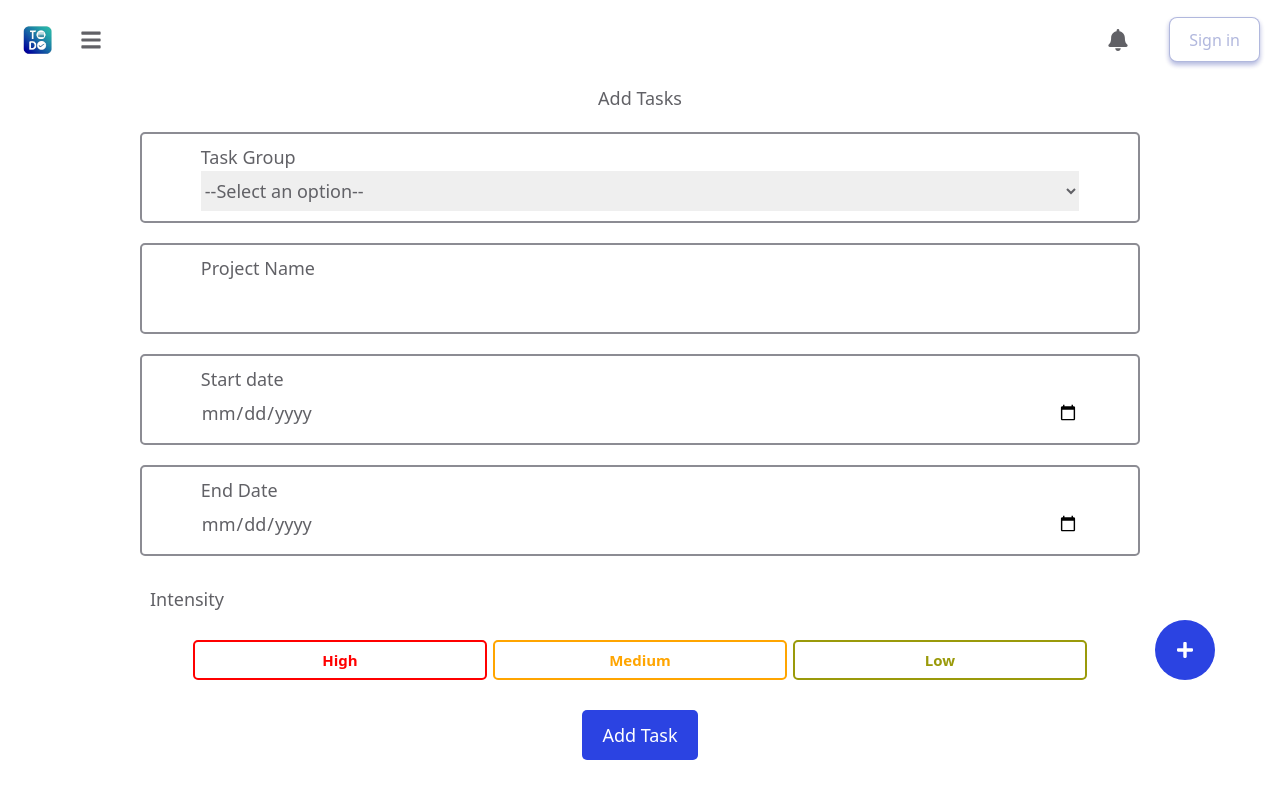
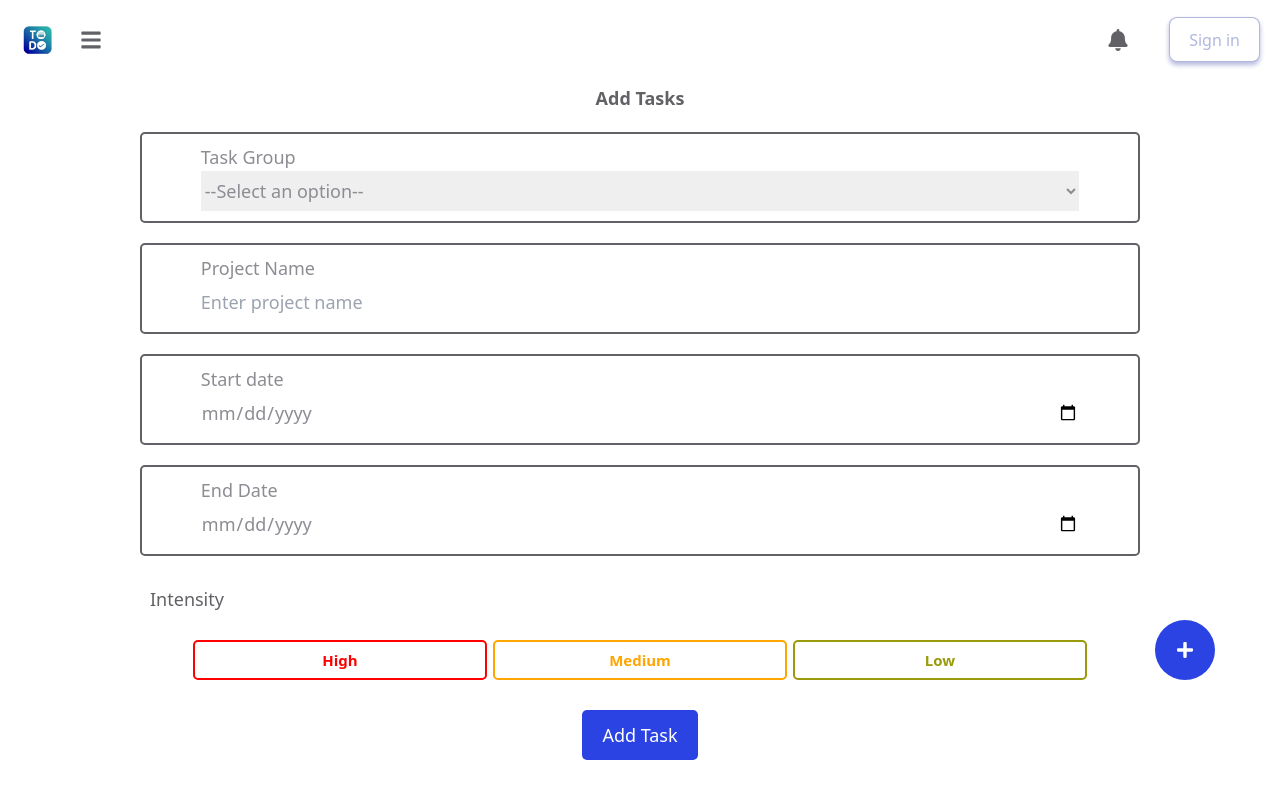
Before and after one commit to Ayomide-Segun/Todo-App, a React (Vite) app in the folder Todo-app-frontend/todoapp/: page /addTask in a window 1280 px wide. Built offline with nearby package versions, Linux system fonts and the light colour scheme; no server answers.

Commit message:
fixed eror

```diff
--- a/Todo-app-frontend/todoapp/src/App.css
+++ b/Todo-app-frontend/todoapp/src/App.css
@@ -143,6 +143,7 @@ header{
   border: none;
   outline: none;
   margin-bottom: 5px;
+  color: #2b43e2;
   padding: 5px;
   border-top-left-radius: 0;
   border-bottom-left-radius: 0;
--- a/Todo-app-frontend/todoapp/src/InputScreen.css
+++ b/Todo-app-frontend/todoapp/src/InputScreen.css
@@ -6,31 +6,31 @@ form{
 }
 .input-field{
     width: 100%;
-    border: 2px solid rgb(140, 140, 147) ;
+    border: 2px solid;
     margin-bottom: 20px;
     display: flex;
     flex-direction: column;
     padding: 10px;
     border-radius: 5px;
-
 }
 .entry-field, .entry-label{
     width: 90%;
     margin: auto;
     border: none;
+    color: rgb(140, 140, 147);
 }
 .entry-field{
     height: 40px;
     outline: none;
 }
 .entry-field:hover{
-    background-color: rgba(97, 97, 102, 0.292);
+    background-color: #071a9438;
+    color: white;
     border-radius: 4px;
     outline: none;
 }
 .entry-field:active{
     outline: none;
-    border: 1px solid #071a9438;
 }
 .entry-field:focus{
     outline: none;
@@ -50,7 +50,6 @@ form{
     width: 30%;
     margin: 0 3px;
     padding: 0 20px;
-    background-color: white;
     border-radius: 5px;
     font-weight: bold;
     font-size: 15px;
--- a/Todo-app-frontend/todoapp/src/TasksScreen.css
+++ b/Todo-app-frontend/todoapp/src/TasksScreen.css
@@ -3,9 +3,9 @@ nav{
     justify-content: center;
 }
 .tab{
-    background-color: white;
     outline: none;
     border: none;
+    border-radius: 10px;
 }
 .tab:focus{
     outline: none;
--- a/Todo-app-frontend/todoapp/src/components/Tabs.jsx
+++ b/Todo-app-frontend/todoapp/src/components/Tabs.jsx
@@ -7,7 +7,7 @@ export function Tabs(props){
         <nav>
             {
                 tabs.map((tab, tabIndex) => {
-                    return <button
+                    return <div
                         key={tabIndex}
                         className={clsx(
                             "tab px-3 sm:p-5 text-sm sm:text-xl",
@@ -18,7 +18,7 @@ export function Tabs(props){
                         onClick={()=> {setClickedTab(tab)
                         }
                         }
-                    >{tab}</button>
+                    >{tab}</div>
                 })
             }
         </nav>
--- a/Todo-app-frontend/todoapp/src/components/TodoInput.jsx
+++ b/Todo-app-frontend/todoapp/src/components/TodoInput.jsx
@@ -50,7 +50,11 @@ export function TodoInput(props){
                 justifyContent: 'center',
                 marginTop: '0'
             }}>
-                <p>Add Tasks</p>
+                <p
+                    style={{
+                        fontWeight: "bold"
+                    }}
+                >Add Tasks</p>
             </div>
             <form
                 className="px-30 md:px-20"
@@ -84,6 +88,7 @@ export function TodoInput(props){
                         name="projectName"
                         id="projectName"
                         value={projectName}
+                        placeholder="Enter project name"
                         onChange={(event) => {
                         event.preventDefault()
                 setProjectName(event.target.value)
@@ -183,10 +188,10 @@ export function TodoInput(props){
                         type="button"
                         className="AI-button px-3 text-sm md:px-0 md:text-lg"
                         onClick={()=>{
-                            // if(!token){
-                            //     alert('Login to use AI Assistant')
-                            //     return
-                            // }
+                            if(!token){
+                                alert('Login to use AI Assistant')
+                                return
+                            }
                             navigate('/aiAssistant')
                             setAiProject(projectName)
                         }}
```
